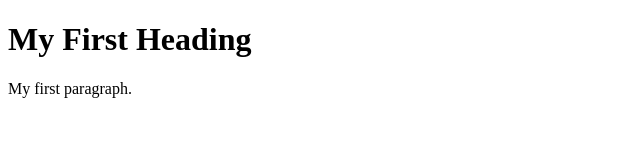
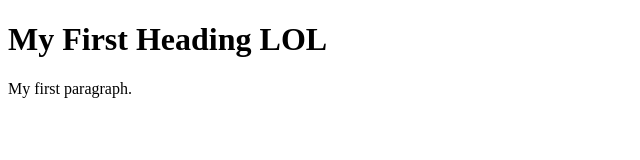
Before and after one commit to knowyourenemy/reacttest, a website: page index.html in a window 1280 px wide. Shown: the whole page, without its empty margins (0-640 px from the left). Drawn offline with Linux system fonts and the light colour scheme.

Commit message:
second commit

```diff
--- a/index.html
+++ b/index.html
@@ -2,7 +2,7 @@
 <html>
 <body>
 
-<h1>My First Heading</h1>
+<h1>My First Heading LOL</h1>
 <p>My first paragraph.</p>
 
 </body>
```
Also changed, not shown: package.json (added, +23 -0 lines), 2 other files.
